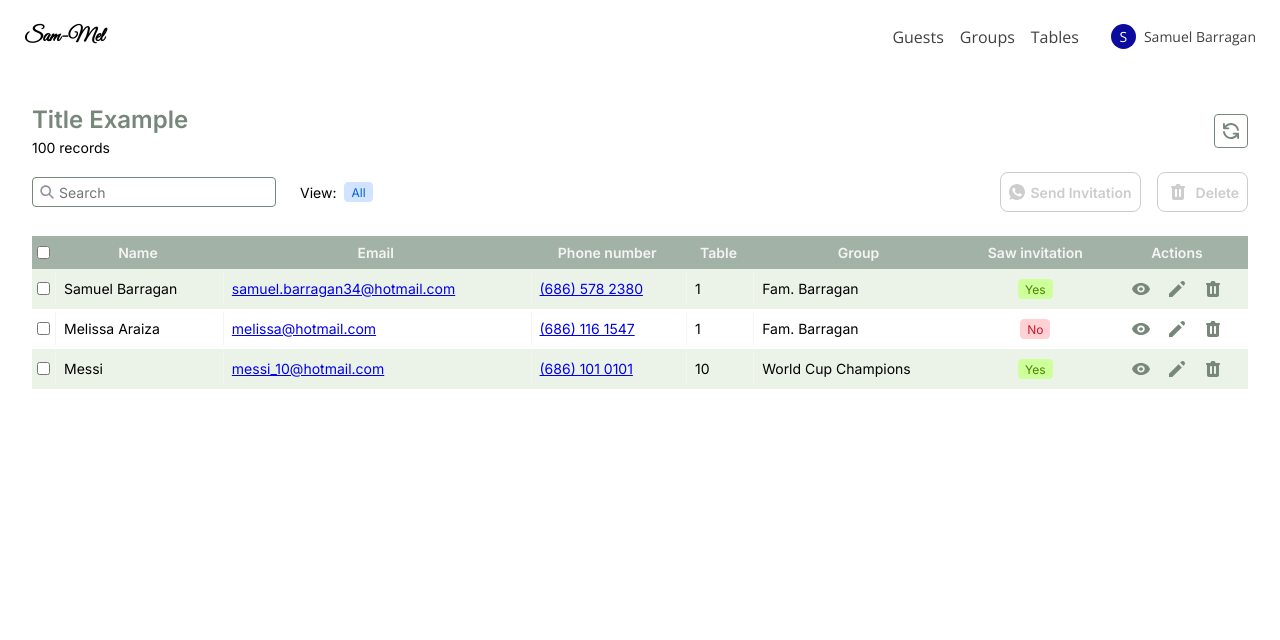
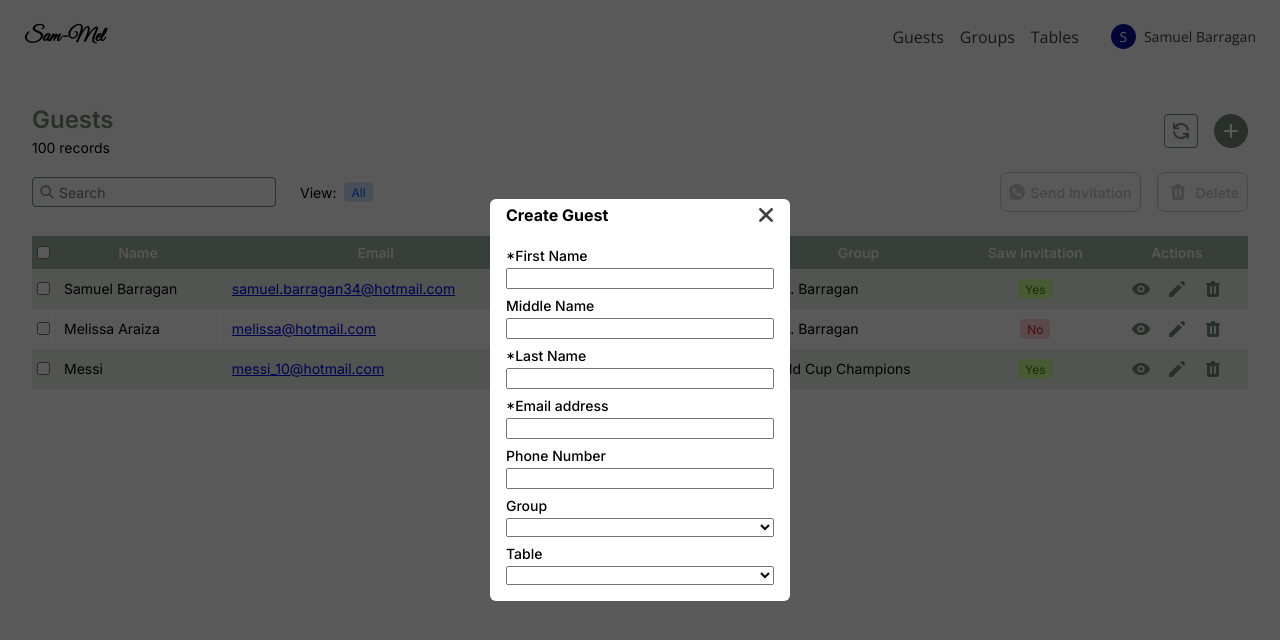
Before and after one commit to SamuelB34/wedding-FE, a Next.js app: page /layout/guests in a window 1280 px wide. Shown: the top 640 px of the page. Built offline with nearby package versions, Linux system fonts and the light colour scheme.

Commit message:
Add create button and start form

```diff
--- a/src/app/layout/_components/table/WebTable.tsx
+++ b/src/app/layout/_components/table/WebTable.tsx
@@ -10,6 +10,7 @@ import { useEffect, useState } from "react";
 export type ColumnTypes = "text" | "email" | "phone" | "boolean";
 
 interface Props {
+  title: string;
   loading: boolean;
   sendButton?: boolean;
 
@@ -19,6 +20,7 @@ interface Props {
   sendClick?: (columns: any[]) => void;
   deleteClick?: (columns: any[]) => void;
   refreshClick?: () => void;
+  createClick?: () => void;
   viewClick?: (view: string) => void;
   searchFunction?: (view: string) => void;
   viewAction?: (id: string) => void;
@@ -27,6 +29,7 @@ interface Props {
 }
 
 export function WebTable({
+  title,
   loading = true,
   sendButton = false,
   records,
@@ -35,6 +38,7 @@ export function WebTable({
   sendClick,
   deleteClick,
   refreshClick,
+  createClick,
   viewClick,
   searchFunction,
   viewAction,
@@ -79,6 +83,8 @@ export function WebTable({
         <div className={styles["table__content"]}>
           {/*Header*/}
           <WebTableHeader
+            title={title}
+            createClick={createClick}
             sendButton={sendButton}
             records={records}
             loading={loading}
--- a/src/app/layout/_components/table/_components/header/WebTableHeader.tsx
+++ b/src/app/layout/_components/table/_components/header/WebTableHeader.tsx
@@ -8,6 +8,7 @@ import { numberFormat } from "@/shared/functions/format";
 import { useDebounce } from "@/shared/hooks/UseDebounce";
 
 interface Props {
+  title: string;
   loading: boolean;
   records: number;
   columnsSelected: any[];
@@ -15,18 +16,21 @@ interface Props {
   sendClick?: () => void;
   deleteClick?: () => void;
   refreshClick?: () => void;
+  createClick?: () => void;
   selectAll?: () => void;
   viewClick?: (view: string) => void;
   searchFunction?: (view: string) => void;
 }
 
 export function WebTableHeader({
+  title,
   loading = true,
   records,
   sendButton = false,
   sendClick,
   deleteClick,
   refreshClick,
+  createClick,
   viewClick,
   columnsSelected,
   searchFunction,
@@ -47,9 +51,7 @@ export function WebTableHeader({
           {/*TITLE*/}
           {!loading ? (
             <div className={styles["header__top--title-container"]}>
-              <span className={styles["header__top--title"]}>
-                Title Example
-              </span>
+              <span className={styles["header__top--title"]}>{title}</span>
 
               <span className={styles["header__top--count"]}>
                 {" "}
@@ -69,6 +71,7 @@ export function WebTableHeader({
 
           {/*Refresh button*/}
           {!loading ? (
+            <div className={styles["header__top--buttons"]}>
               <div
                 className={styles["header__top--refresh"]}
                 onClick={refreshClick}
@@ -80,6 +83,20 @@ export function WebTableHeader({
                   width="16"
                   height="16"
                 />
+              </div>
+
+              <div
+                className={styles["header__top--create"]}
+                onClick={createClick}
+              >
+                <Image
+                  className={styles["header__top--create__img"]}
+                  src={"/components/table/header/plus.svg"}
+                  alt={"refresh"}
+                  width="24"
+                  height="24"
+                />
+              </div>
             </div>
           ) : (
             <div className={styles["header__top--refresh-loading"]}>
--- a/src/app/layout/_components/table/_components/header/web-table-header.module.scss
+++ b/src/app/layout/_components/table/_components/header/web-table-header.module.scss
@@ -46,6 +46,31 @@
         border-radius: 4px;
         background-color: $--gray;
         overflow: hidden;
+      }
+    }
+
+    &--buttons {
+      display: flex;
+      gap: 16px;
+      align-items: center;
+    }
+
+    &--create {
+      display: flex;
+      justify-content: center;
+      align-items: center;
+      border-radius: 50%;
+      border: 1px solid $--primary;
+      cursor: pointer;
+      background-color: $--primary;
+
+      &__img {
+        padding: 4px;
+      }
+
+      &:hover {
+        background-color: $--dark;
+        border: 1px solid $--dark;
       }
     }
 
--- /dev/null
+++ b/src/app/layout/guests/form-values.ts
@@ -0,0 +1,37 @@
+export const form_inputs = [
+  {
+    label: "*First Name",
+    name: "first_name",
+    type: "text",
+  },
+  {
+    label: "Middle Name",
+    name: "middle_name",
+    type: "text",
+  },
+  {
+    label: "*Last Name",
+    name: "last_name",
+    type: "text",
+  },
+  {
+    label: "*Email address",
+    name: "email_address",
+    type: "email",
+  },
+  {
+    label: "Phone Number",
+    name: "phone_number",
+    type: "phone",
+  },
+  {
+    label: "Group",
+    name: "group",
+    type: "select",
+  },
+  {
+    label: "Table",
+    name: "table",
+    type: "select",
+  },
+];
--- /dev/null
+++ b/src/app/layout/guests/guests.module.scss
@@ -0,0 +1,18 @@
+.form {
+  display: flex;
+  flex-direction: column;
+  gap: 8px;
+  padding-bottom: 16px;
+
+  &__input {
+    display: flex;
+    flex-direction: column;
+    gap: 4px;
+
+    &--label {
+      font-family: Inter, sans-serif;
+      font-size: 14px;
+      font-weight: 500;
+    }
+  }
+}
--- a/src/app/layout/guests/page.tsx
+++ b/src/app/layout/guests/page.tsx
@@ -1,5 +1,9 @@
 "use client";
 import { ColumnTypes, WebTable } from "@/app/layout/_components/table/WebTable";
+import { WebModal } from "@/shared/components/web-modal/WebModal";
+import { useState } from "react";
+import { form_inputs } from "@/app/layout/guests/form-values";
+import styles from "./guests.module.scss";
 
 export default function Guests() {
   const columns: { name: string; label: string; type: ColumnTypes }[] = [
@@ -65,14 +69,51 @@ export default function Guests() {
     },
   ];
 
+  const [showModal, setShowModal] = useState(true);
+
   return (
     <>
+      {showModal && (
+        <WebModal title={"Create Guest"} close={() => setShowModal(!showModal)}>
+          <form className={styles["form"]}>
+            {form_inputs.map((input) => {
+              if (input.type === "select") {
+                return (
+                  <div key={input.name} className={styles["form__input"]}>
+                    <label className={styles["form__input--label"]}>
+                      {input.label}
+                    </label>
+                    <select name={input.name}> {input.label} </select>
+                  </div>
+                );
+              } else {
+                return (
+                  <div key={input.name} className={styles["form__input"]}>
+                    <label className={styles["form__input--label"]}>
+                      {input.label}
+                    </label>
+                    <input type={input.type} name={input.name} />
+                  </div>
+                );
+              }
+            })}
+          </form>
+        </WebModal>
+      )}
+
       <WebTable
+        title={"Guests"}
         loading={false}
         sendButton={true}
         columns={columns}
         content={content}
         records={100}
+        createClick={() => {
+          setShowModal(true);
+        }}
+        refreshClick={() => {
+          console.log("Refreshing");
+        }}
         viewAction={(id: string) => {
           console.log(id);
         }}
@@ -81,9 +122,6 @@ export default function Guests() {
         }}
         deleteAction={(id: string) => {
           console.log(id);
-        }}
-        refreshClick={() => {
-          console.log("Refreshing");
         }}
         sendClick={(columns) => {
           console.log(columns);
--- /dev/null
+++ b/src/shared/components/web-modal/WebModal.tsx
@@ -0,0 +1,42 @@
+import styles from "./web-modal.module.scss";
+import React from "react";
+import Image from "next/image";
+
+interface Props {
+  title: string;
+  children: React.JSX.Element;
+  close: () => void;
+}
+
+export function WebModal({ title, children, close }: Props) {
+  return (
+    <>
+      <div className={styles["container"]}>
+        <div className={styles["container__modal"]}>
+          {/*Header*/}
+          <div className={styles["container__modal--header"]}>
+            <span className={styles["container__modal--header__title"]}>
+              {title}
+            </span>
+
+            <Image
+              src={"/components/table/header/plus.svg"}
+              alt={"x"}
+              width={32}
+              height={32}
+              className={styles["container__modal--header__x"]}
+              onClick={close}
+            />
+          </div>
+
+          {/*Content*/}
+          <div className={styles["container__modal--content"]}>
+            <div className={styles["container__modal--content__container"]}>
+              {children}
+            </div>
+          </div>
+        </div>
+      </div>
+    </>
+  );
+}
--- /dev/null
+++ b/src/shared/components/web-modal/web-modal.module.scss
@@ -0,0 +1,49 @@
+.container {
+  width: 100%;
+  height: 100vh;
+  z-index: 10;
+  display: flex;
+  justify-content: center;
+  align-items: center;
+
+  position: absolute;
+  left: 0;
+  top: 0;
+  background-color: rgba(0, 0, 0, 0.65);
+
+  &__modal {
+    background-color: #fff;
+    border-radius: 6px;
+    min-width: 300px;
+
+    &--header {
+      width: calc(100% - 24px);
+      display: flex;
+      justify-content: space-between;
+      align-items: center;
+      padding-left: 16px;
+      padding-right: 6px;
+      padding-bottom: 16px;
+
+      &__title {
+        font-family: Inter, sans-serif;
+        font-size: 16px;
+        font-weight: 700;
+      }
+
+      &__x {
+        filter: brightness(0) saturate(100%) invert(22%) sepia(4%) saturate(5%)
+          hue-rotate(314deg) brightness(99%) contrast(87%);
+        rotate: 45deg;
+        cursor: pointer;
+      }
+    }
+
+    &--content {
+      width: 100%;
+      &__container {
+        padding: 0 16px;
+      }
+    }
+  }
+}
```
Also changed, not shown: src/shared/functions/validations.ts (added, +85 -0 lines), public/components/table/header/plus.svg (added). Lines whose indentation alone changed are shown as unchanged.
